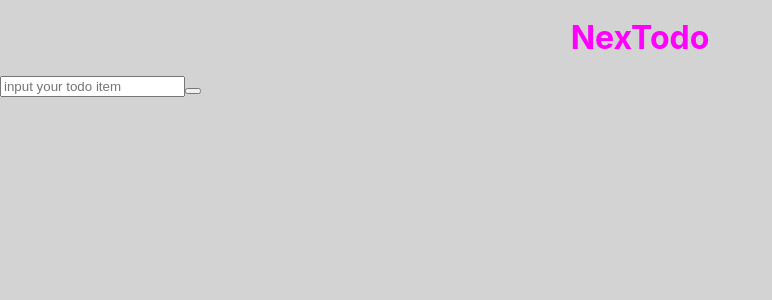
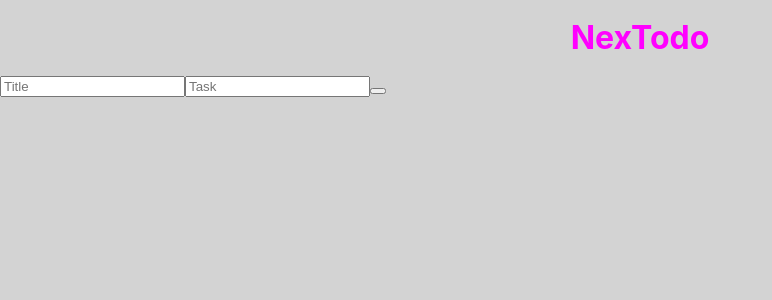
Before and after one commit to Obleo33/nextodo, a React (Create React App) app: page / in a window 1280 px wide. Shown: the top 300 px of the page, without its empty margins (0-772 px from the left). Built offline with nearby package versions, Linux system fonts and the light colour scheme.

Commit message:
Add moment and shortid. Add form ability to add new task

```diff
--- a/package.json
+++ b/package.json
@@ -11,9 +11,11 @@
     "@types/react": "^16.9.35",
     "@types/react-dom": "^16.9.8",
     "@types/styled-components": "^5.1.0",
+    "moment": "^2.26.0",
     "react": "^16.13.1",
     "react-dom": "^16.13.1",
     "react-scripts": "3.4.1",
+    "shortid": "^2.2.15",
     "styled-components": "^5.1.0",
     "typescript": "^3.9.3"
   },
--- a/src/App.tsx
+++ b/src/App.tsx
@@ -33,10 +33,10 @@ type Action =
 
 interface Todo {
   id: string;
-  index: number;
   title: string;
   task: string;
   completed: boolean;
+  date: moment.Moment;
 }
 
 type State = Array<object>;
--- a/src/TodoForm.tsx
+++ b/src/TodoForm.tsx
@@ -1,6 +1,10 @@
 import React, { useState, useContext } from "react";
 import styled from "styled-components";
 import { TodoDispatchContext } from "./TodoDispatchContext";
+import moment from 'moment'
+import { Z_STREAM_ERROR } from "zlib";
+
+const shortid = require('shortid');
 
 const Form = styled.form``;
 
@@ -8,33 +12,56 @@ const TodoInput = styled.input``;
 
 const Submit = styled.button``;
 
+const Error = styled.div``
+
 interface Props {
   dispatch: () => void;
 }
 
 const TodoForm = () => {
-  const [todo, setTodo] = useState<string>("");
+  const [task, setTask] = useState<string>("");
+  const [title, setTitle] = useState<string>("");
+  const [error, setError] = useState<boolean>(false)
+
   const dispatch = useContext(TodoDispatchContext);
 
   const handleSubmit = (e: any) => {
     e.preventDefault();
-    dispatch({ type: "ADD", todo: { id: "1", task: todo } })
+    if (task && title){
+      const date = moment()
+      dispatch({ type: "ADD", todo: { id: shortid.generate(), title, task, completed: false, date } })
+      setTitle('')
+      setTask('')
+      setError(false)
+    } else {
+      setError(true)
+    }
   };
 
   return (
     <Form onSubmit={handleSubmit}>
       <TodoInput
         type="text"
-        placeholder="input your todo item"
-        value={todo}
+        placeholder="Title"
+        value={title}
         onChange={(e: React.ChangeEvent<HTMLInputElement>): void =>
-          setTodo(e.target.value)
+          setTitle(e.target.value)
+        }
+      />
+      <TodoInput
+        type="text"
+        placeholder="Task"
+        value={task}
+        onChange={(e: React.ChangeEvent<HTMLInputElement>): void =>
+          setTask(e.target.value)
         }
       />
       <Submit
         type="submit"
         onClick={handleSubmit}
+        value="Submit"
       />
+      {error && <Error> Please enter a value for title and task before submitting</Error>}
     </Form>
   );
 };
```
Also changed, not shown: 1 other file (tests, documents, lock files or other folders).
